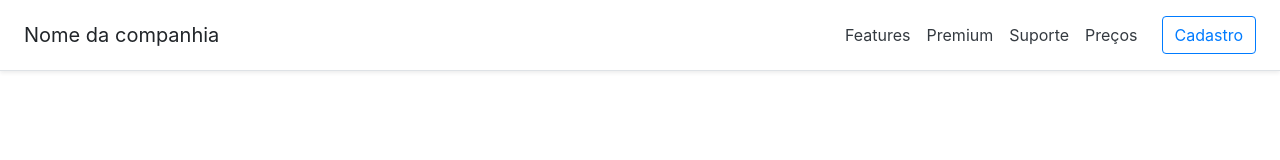
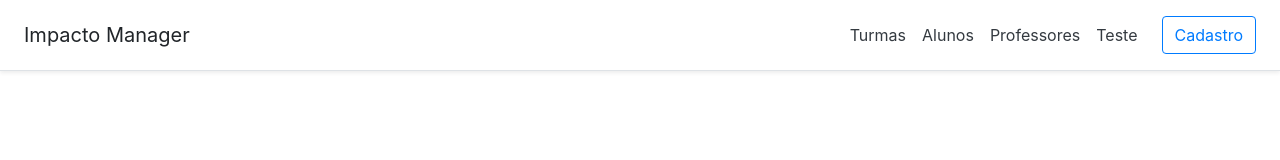
Before and after one commit to fhellipevalentin/impacto__manager_web-front, an Angular app: page / in a window 1280 px wide. Shown: the top 160 px of the page. Built offline with nearby package versions, Linux system fonts and the light colour scheme.

Commit message:
processo de atualizacao para v15 pt 1

```diff
--- a/angular.json
+++ b/angular.json
@@ -11,7 +11,7 @@
       "prefix": "app",
       "architect": {
         "build": {
-          "builder": "@angular-devkit/build-angular:browser",
+          "builder": "@angular-devkit/build-angular:browser-esbuild",
           "options": {
             "outputPath": "dist/impacto_manager_web",
             "index": "src/index.html",
--- a/package.json
+++ b/package.json
@@ -34,6 +34,6 @@
     "karma-coverage": "~2.2.0",
     "karma-jasmine": "~5.1.0",
     "karma-jasmine-html-reporter": "~2.0.0",
-    "typescript": "~4.7.2"
+    "typescript": "^5.5.0-dev.20240420"
   }
 }
--- a/src/app/toolbar/toolbar.component.html
+++ b/src/app/toolbar/toolbar.component.html
@@ -1,10 +1,10 @@
 <div class="d-flex flex-column flex-md-row align-items-center p-3 px-md-4 mb-3 bg-white border-bottom shadow-sm">
-  <h5 class="my-0 mr-md-auto font-weight-normal">Nome da companhia</h5>
+  <h5 class="my-0 mr-md-auto font-weight-normal">Impacto Manager</h5>
   <nav class="my-2 my-md-0 mr-md-3">
-    <a class="p-2 text-dark" href="#">Features</a>
-    <a class="p-2 text-dark" href="#">Premium</a>
-    <a class="p-2 text-dark" href="#">Suporte</a>
-    <a class="p-2 text-dark" href="#">Preços</a>
+    <a class="p-2 text-dark" href="#">Turmas</a>
+    <a class="p-2 text-dark" href="#">Alunos</a>
+    <a class="p-2 text-dark" href="#">Professores</a>
+    <a class="p-2 text-dark" href="#">Teste</a>
   </nav>
   <a class="btn btn-outline-primary" href="#">Cadastro</a>
 </div>
```
Also changed, not shown: 1 other file (tests, documents, lock files or other folders).
